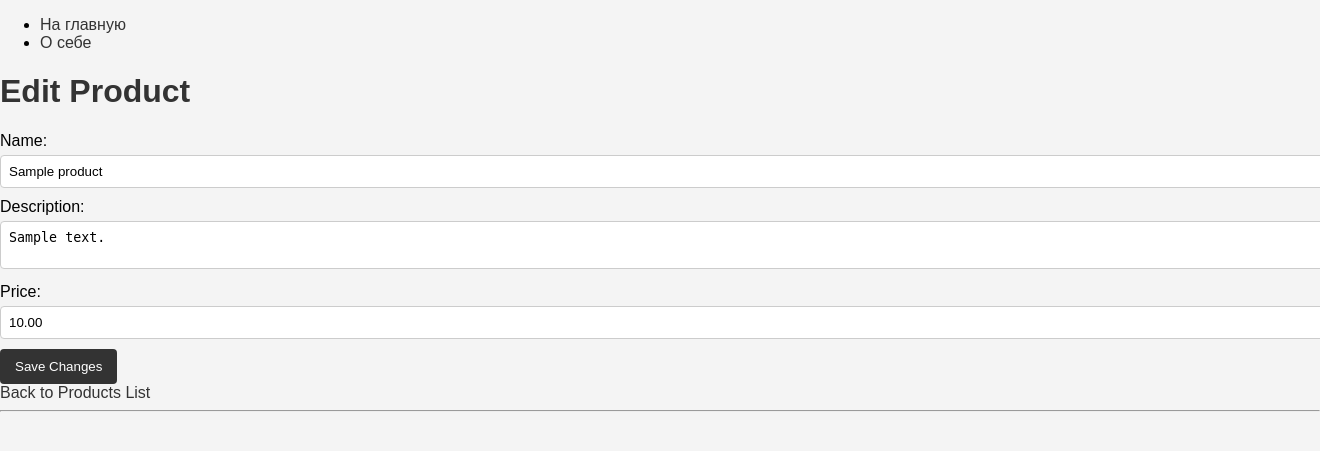
After one commit to c3k00/gb-django, a Django app: page /products/edit/1/ in a window 1320 px wide; the page is wider, and only the part inside the window is pictured. The commit adds this page. Shown: the top 451 px of that part. Run offline with Django 5.2, Linux system fonts and the light colour scheme; tables that the repository leaves empty hold one stand-in row (values such as "Sample post").

Commit message:
hw2 edit

```diff
--- a/hw2/hw2/models.py
+++ b/hw2/hw2/models.py
@@ -40,4 +40,4 @@ class OrderItem(models.Model):
     quantity = models.PositiveIntegerField()
 
     def __str__(self):
-        return f"{self.quantity} x {self.product.name}"
+        return f"{self.quantity} of {self.product.name}"
--- a/hw2/hw2/settings.py
+++ b/hw2/hw2/settings.py
@@ -37,7 +37,7 @@ INSTALLED_APPS = [
     'django.contrib.sessions',
     'django.contrib.messages',
     'django.contrib.staticfiles',
-    'hw2'
+    'hw2',
 ]
 
 MIDDLEWARE = [
--- /dev/null
+++ b/hw2/hw2/templates/edit_product.html
@@ -0,0 +1,18 @@
+{% extends "base.html" %}
+{% block content %}
+<h1>Edit Product</h1>
+<form method="post">
+    {% csrf_token %}
+    <label for="name">Name:</label>
+    <input type="text" id="name" name="name" value="{{ product.name }}" required>
+    <br>
+    <label for="description">Description:</label>
+    <textarea id="description" name="description">{{ product.description }}</textarea>
+    <br>
+    <label for="price">Price:</label>
+    <input type="text" id="price" name="price" value="{{ product.price }}" required>
+    <br>
+    <button type="submit">Save Changes</button>
+</form>
+<a href="{% url 'products_list' %}">Back to Products List</a>
+{% endblock %}
--- a/hw2/hw2/urls.py
+++ b/hw2/hw2/urls.py
@@ -20,12 +20,23 @@ from . import views
 
 urlpatterns = [
     path('', views.index, name='index'),
+    # Клиенты
     path('clients/', views.clients_list, name='clients_list'),
+    path('clients/<int:id>/', views.client_detail, name='client_detail'),
     path('clients/create/', views.create_client, name='create_client'),
+    path('clients/edit/<int:client_id>/', views.edit_client, name='edit_client'),
+    path('clients/delete/<int:client_id>/', views.delete_client, name='delete_client'),
+
+    # Продукты
     path('products/', views.products_list, name='products_list'),
+    path('products/<int:id>/', views.product_detail, name='product_detail'),
     path('products/create/', views.create_product, name='create_product'),
+    path('products/edit/<int:product_id>/', views.edit_product, name='edit_product'),
+    path('products/delete/<int:product_id>/', views.delete_product, name='delete_product'),
+
+    # Заказы
     path('orders/', views.orders_list, name='orders_list'),
     path('orders/create/', views.create_order, name='create_order'),
-    path('orders/<int:order_id>/', views.order_detail, name='order_detail'),
-    path('products/<int:product_id>/', views.product_detail, name='product_detail'),
+    path('orders/edit/<int:order_id>/', views.edit_order, name='edit_order'),
+    path('orders/delete/<int:order_id>/', views.delete_order, name='delete_order'),
 ]
--- a/hw2/hw2/views.py
+++ b/hw2/hw2/views.py
@@ -1,7 +1,6 @@
 from django.shortcuts import render, get_object_or_404, redirect
 from .models import Client, Product, Order, OrderItem
-from django.http import HttpResponse
-
+from .forms import ClientForm
 def index(request):
     context = {
         "title": "Главная страница",
@@ -9,43 +8,86 @@ def index(request):
     }
     return render(request, 'index.html', context)
 
+# Клиенты
 def clients_list(request):
-    """Отображение списка клиентов"""
     clients = Client.objects.all()
     return render(request, 'clients_list.html', {'clients': clients})
 
+def client_detail(request, id):
+    client = get_object_or_404(Client, id=id)
+    return render(request, 'client_detail.html', {'client': client})
+
 def create_client(request):
-    """Создание нового клиента"""
     if request.method == 'POST':
-        name = request.POST['name']
-        email = request.POST['email']
-        phone = request.POST['phone']
-        Client.objects.create(name=name, email=email, phone=phone)
+        form = ClientForm(request.POST)
+        if form.is_valid():
+            form.save()
+            return redirect('clients_list')
+    else:
+        form = ClientForm()
+    return render(request, 'create_client.html', {'form': form})
+
+def edit_client(request, client_id):
+    client = get_object_or_404(Client, id=client_id)
+    if request.method == 'POST':
+        form = ClientForm(request.POST, instance=client)
+        if form.is_valid():
+            form.save()
+            return redirect('clients_list')
+    else:
+        form = ClientForm(instance=client)
+    return render(request, 'edit_client.html', {'form': form})
+
+def delete_client(request, client_id):
+    client = get_object_or_404(Client, id=client_id)
+    if request.method == 'POST':
+        client.delete()
         return redirect('clients_list')
-    return render(request, 'create_client.html')
+    return render(request, 'delete_client.html', {'client': client})
 
+# Продукты
 def products_list(request):
-    """Отображение списка товаров"""
     products = Product.objects.all()
     return render(request, 'products_list.html', {'products': products})
 
+def product_detail(request, id):
+    products = get_object_or_404(Client, id=id)
+    return render(request, 'products_detail.html', {'products': products})
+
 def create_product(request):
-    """Создание нового товара"""
     if request.method == 'POST':
         name = request.POST['name']
-        description = request.POST.get('description', '')
+        description = request.POST['description']
         price = request.POST['price']
         Product.objects.create(name=name, description=description, price=price)
         return redirect('products_list')
     return render(request, 'create_product.html')
 
+def edit_product(request, product_id):
+    product = get_object_or_404(Product, id=product_id)
+    if request.method == 'POST':
+        product.name = request.POST['name']
+        product.description = request.POST['description']
+        product.price = request.POST['price']
+        product.save()
+        return redirect('products_list')
+    return render(request, 'edit_product.html', {'product': product})
+
+def delete_product(request, product_id):
+    product = get_object_or_404(Product, id=product_id)
+    if request.method == 'POST':
+        product.delete()
+        return redirect('products_list')
+    return render(request, 'delete_product.html', {'product': product})
+
+# Заказы
 def orders_list(request):
-    """Отображение списка заказов"""
     orders = Order.objects.all()
     return render(request, 'orders_list.html', {'orders': orders})
 
 def create_order(request):
-    """Создание нового заказа"""
+    clients = Client.objects.all()
+    products = Product.objects.all()
     if request.method == 'POST':
         client_id = request.POST['client']
         product_ids = request.POST.getlist('products')
@@ -53,19 +95,33 @@ def create_order(request):
         order = Order.objects.create(client=client)
         for product_id in product_ids:
             product = get_object_or_404(Product, id=product_id)
-            OrderItem.objects.create(order=order, product=product, quantity=1)
-        order.save()  # Не забудьте сохранить заказ, чтобы обновить общую сумму
+            OrderItem.objects.create(order=order, product=product)
         return redirect('orders_list')
+    return render(request, 'create_order.html', {'clients': clients, 'products': products})
+
+def edit_order(request, order_id):
+    order = get_object_or_404(Order, id=order_id)
     clients = Client.objects.all()
     products = Product.objects.all()
-    return render(request, 'create_order.html', {'clients': clients, 'products': products})
+    order_products = [item.product.id for item in order.items.all()]
+    if request.method == 'POST':
+        order.client = get_object_or_404(Client, id=request.POST['client'])
+        order.items.all().delete()
+        for product_id in request.POST.getlist('products'):
+            product = get_object_or_404(Product, id=product_id)
+            OrderItem.objects.create(order=order, product=product)
+        order.save()
+        return redirect('orders_list')
+    return render(request, 'edit_order.html', {
+        'order': order,
+        'clients': clients,
+        'products': products,
+        'order_products': order_products,
+    })
 
-def order_detail(request, order_id):
-    """Отображение деталей заказа"""
+def delete_order(request, order_id):
     order = get_object_or_404(Order, id=order_id)
-    return render(request, 'order_detail.html', {'order': order})
-
-def product_detail(request, product_id):
-    """Отображение деталей товара"""
-    product = get_object_or_404(Product, id=product_id)
-    return render(request, 'product_detail.html', {'product': product})
+    if request.method == 'POST':
+        order.delete()
+        return redirect('orders_list')
+    return render(request, 'delete_order.html', {'order': order})
```
Also changed, not shown: hw2/hw2/admin.py (added, +13 -0 lines), hw2/hw2/forms.py (added, +7 -0 lines), hw2/hw2/templates/base.html (+6 -6 lines), hw2/hw2/templates/client_detail.html (added, +11 -0 lines), hw2/hw2/templates/clients_list.html (+7 -4 lines), hw2/hw2/templates/create_client.html (+2 -10 lines), hw2/hw2/templates/delete_client.html (added, +10 -0 lines), hw2/hw2/templates/delete_order.html (added, +10 -0 lines), hw2/hw2/templates/delete_product.html (added, +10 -0 lines), hw2/hw2/templates/edit_client.html (added, +18 -0 lines), hw2/hw2/templates/edit_order.html (added, +23 -0 lines), hw2/hw2/templates/products_detail.html (added, +11 -0 lines), hw2/hw2/migrations/0001_initial.py (added), hw2/hw2/migrations/__init__.py (added).
